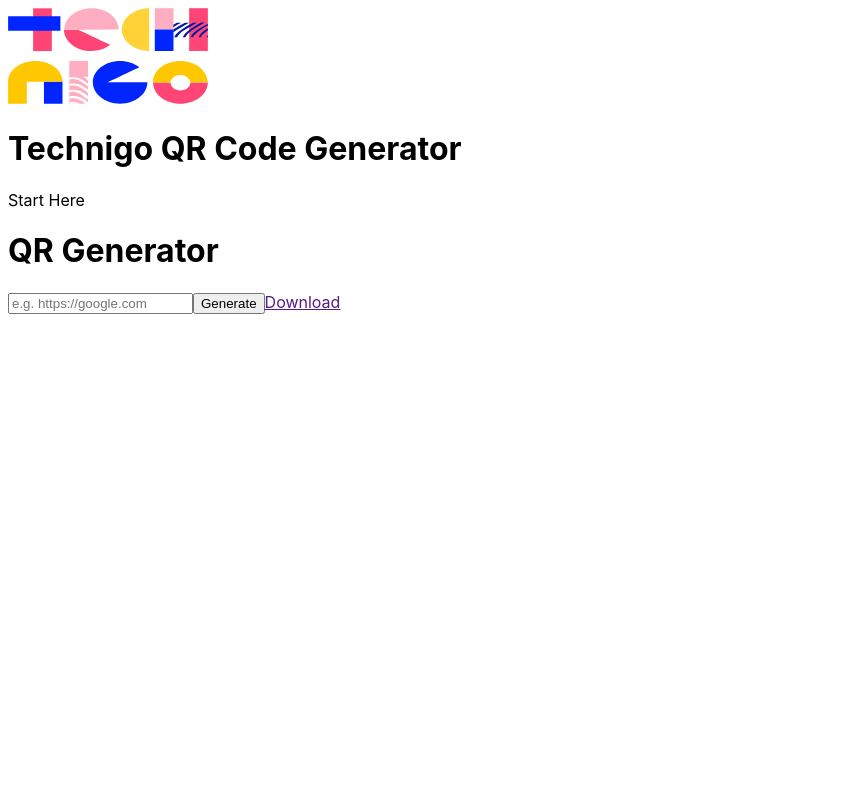
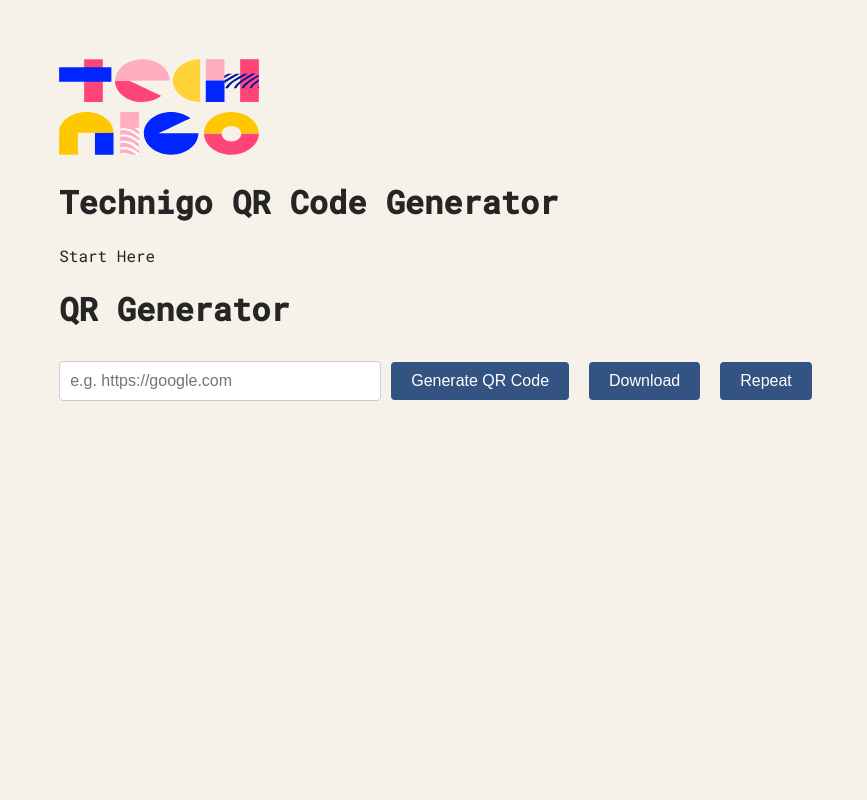
Before and after one commit to Technigo/project-custom-hooks-qr-code-generator-vite, a React (Vite) app: page / in a window 1280 px wide. Shown: the top 800 px of the page, without its empty margins (0-867 px from the left). Built offline with nearby package versions, Linux system fonts and the light colour scheme.

Commit message:
first commit moved code from example to app and custom hook and got prompt to display but not working yet

```diff
--- a/src/App.jsx
+++ b/src/App.jsx
@@ -3,10 +3,33 @@
 import logo from "./assets/technigo-logo.svg";
 // Import the custom hook useQRCodeGenerator
 import { QrExample } from "./components/QrExample";
+import { useQRCodeGenerator } from "./hooks/useQRCodeGenerator";
+import { useState, useEffect } from "react";
+import "./index.css";
 
 // Define the App component
 export const App = () => {
   // Destructure variables, properties and methods from the useQRCodeGenerator hook that you imported above here :)
+
+  const {
+    url,
+    setUrl,
+    generateQRCode,
+    qr,
+    downloadQRCode,
+    repeatAction,
+    setInputToggle,
+    inputToggle,
+  } = useQRCodeGenerator();
+
+  function handleDownloadClick() {
+    setInputToggle(false);
+    downloadQRCode();
+  }
+
+  function handleRepeatClick() {
+    repeatAction();
+  }
 
   // Return the JSX to render the component
   return (
@@ -15,8 +38,25 @@ export const App = () => {
       <img className="logo" src={logo} alt="" />
       <h1>Technigo QR Code Generator</h1>
       <p>Start Here</p>
-      <QrExample />
 
+      <h1>QR Generator</h1>
+      <input
+        type="text"
+        placeholder="e.g. https://google.com"
+        value={url}
+        onChange={(e) => setUrl(e.target.value)}
+      />
+      <button onClick={generateQRCode}>Generate QR Code</button>
+      <>
+        <img src={qr} />
+        <a href={qr} download="qrcode.png">
+          <button onClick={handleDownloadClick}> Download </button>
+        </a>
+
+        <button id="buttonRepeat" onClick={handleRepeatClick}>
+          Repeat
+        </button>
+      </>
       {/* Conditionally render based on wether the user is inputting an URL to generate a QR Code or the user wnats to downaload the generated QR Code from the url input */}
       {/* {yourReactiveVariableThatTogglesTheDownloadQrCcodeOrInputField ? () : ()} */}
     </div>
--- a/src/components/QrExample.jsx
+++ b/src/components/QrExample.jsx
@@ -3,6 +3,7 @@
 // Delete once finished, you will work directly wkithin the app ;)
 import QRCode from "qrcode";
 import { useState } from "react";
+
 export const QrExample = () => {
   const [url, setUrl] = useState("");
   const [qr, setQr] = useState("");
@@ -40,8 +41,10 @@ export const QrExample = () => {
       <>
         <img src={qr} />
         <a href={qr} download="qrcode.png">
-          Download
+          <button> Download </button>
         </a>
+
+        <button onClick={GenerateQRCode}>Repeat</button>
       </>
     </div>
   );
--- a/src/hooks/useQRCodeGenerator.jsx
+++ b/src/hooks/useQRCodeGenerator.jsx
@@ -1,78 +1,105 @@
 // Hook Explanation
 // This React component, specifically a custom hook named useQRCodeGenerator, is designed to facilitate the generation and downloading of QR codes. Initially, it utilizes the useState hook from React to manage three pieces of state: url (to store the input URL that will be converted into a QR code), qr (to store the generated QR code data URL), and showInput (a boolean to toggle the visibility of an input element in the UI). The hook exposes a method generateQRCode which utilizes the QRCode.toDataURL method to convert the provided URL into a QR code, applying specific styling options, and then updates the state with the generated QR code and hides the input. The downloadQRCode method allows users to download the generated QR code as a PNG file, prompting them to provide a filename and handling the download process via creating an anchor element in the DOM. Lastly, the repeatAction method resets the state to allow users to generate a new QR code. The hook returns an object containing the state variables and methods, enabling them to be utilized in the component where the hook is used.
 import QRCode from "qrcode";
+import { useState } from "react";
 
 // Define a custom hook named useQRCodeGenerator
 export const useQRCodeGenerator = () => {
-  // Reactive State variable to store the input URL
-  //   const ...
+  // variable to store the input URL
+  const [url, setUrl] = useState("");
+  // variable to store the generated QR code data URL
+  const [qr, setQr] = useState("");
 
-  // Reactive State variable to store the generated QR code data URL
-  //   const ...
-
-  // Reactive State variable to toggle the visibility of the input element - boolean value
-  //   const ...
+  //variable to toggle the visibility of the input element - boolean value
+  const [inputToggle, setInputToggle] = useState(true);
 
   // Function to generate a QR code from the input URL
   const generateQRCode = () => {
     // HINT 1: Utilize the qrccode library that converts a URL to a QR code data URL.
     // Use the Import of the qrcode and chain to the native method toDataUrl() much like the example provided and specify the data within the object that you will be passing such as the {url, {width, margin, color:{dark, light}}} which containes the information to generate the qr-code and url. Lastly, this native method toDataUrl() will contain a callback function  that will update the qr variable and will also update the variable toggling the visibility of the input element.
     QRCode.toDataURL(
-      console.log("Delete This Line OR Comment Out")
-      // HINT 2: Ensure to pass the necessary parameters to the QR code generation method, such as the URL to convert and any styling options.
-      // ...
-      // HINT 3: Handle the callback of the QR code generation method, which provides the generated QR code data URL.
-      // ...
-      // HINT 4: Implement error handling to manage any issues that might occur during QR code generation.
-      // ...
-      // HINT 5: Update the relevant state variables with the generated QR code data URL and adjust the UI accordingly.
-      // ...
-      // HINT 6: Consider the user experience and how the UI should change once the QR code has been generated.
-      // ...
+      url,
+      {
+        width: 200,
+        margin: 2,
+        color: {
+          dark: "#335383FF",
+          light: "#EEEEEEFF",
+        },
+      },
+      (err, url) => {
+        if (err) return console.error(err);
+        console.log(url);
+        setQr(url);
+      }
     );
   };
+
+  // HINT 6: Consider the user experience and how the UI should change once the QR code has been generated.
+  // ...
 
   // Function to download the generated QR code as a PNG file
   const downloadQRCode = () => {
     // HINT 1: Consider encapsulating the filename prompting logic into a separate function.
     const getFileName = () => {
       // HINT 2: Use a method to prompt the user for input and store the response.
-      // ...
+      function askForFileName() {
+        return prompt("Please enter a file name.");
+      }
+      const userFileName = askForFileName();
       // HINT 3: Implement a check for an empty filename and utilize recursion to re-prompt the user if necessary.
-      // ...
+      if (!userFileName) {
+        getFileName();
+        return;
+      }
       // HINT 4: Ensure the function returns the obtained filename.
-      // ...
+      return userFileName;
     };
 
     // HINT 5: Call the above function to retrieve a filename and store it in a variable.
-    // ...
+    const userFileName = getFileName();
 
     // HINT 6: Format the filename to ensure it is filesystem-friendly.
-    // ...
+    const formattedFileName = userFileName + ".png";
 
     // HINT 7: Create an anchor element to facilitate the download.
-    // ...
+    const anchor = document.createElement("a");
 
     // HINT 8: Set the necessary attributes on the anchor element to prepare it for download.
-    // ...
-
+    anchor.setAttribute("href", qr);
+    anchor.setAttribute("download", formattedFileName);
     // HINT 9: Append the anchor element to the document to make it interactable.
-    // ...
-
+    anchor.textContent = "get QRcode";
+    document.querySelector("#code")?.insertAdjacentElement("beforeend", anchor);
     // HINT 10: Programmatically trigger a click on the anchor element to initiate the download.
     // ...
-
+    anchor.addEventListener("click", () => {
+      setInputToggle(true);
+      anchor.remove();
+      repeatAction();
+    });
     // HINT 11: Remove the anchor element from the document after the download has been initiated.
-    // ...
   };
 
   // Function to reset the state and allow generating a new QR code
   const repeatAction = () => {
     // Reset the url state to an empty string
+    setUrl("");
     // Reset the qr state to an empty string
+    setQr("");
     // Show the input element back to true :)
+    setInputToggle(true);
   };
 
   // Return the state variables and functions to be used in the component
-  return {};
+  return {
+    url,
+    setUrl,
+    generateQRCode,
+    qr,
+    downloadQRCode,
+    repeatAction,
+    setInputToggle,
+    inputToggle,
+  };
 };
--- a/src/index.css
+++ b/src/index.css
@@ -1,10 +1,52 @@
+@import url("https://fonts.googleapis.com/css2?family=Roboto+Mono:ital,wght@0,300;0,400;0,500;1,300&display=swap");
+
 :root {
   margin: 0;
-  font-family: -apple-system, BlinkMacSystemFont, "Segoe UI", "Roboto", "Oxygen",
-    "Ubuntu", "Cantarell", "Fira Sans", "Droid Sans", "Helvetica Neue",
-    sans-serif;
+  font-family: "Roboto Mono", sans-serif;
   -webkit-font-smoothing: antialiased;
   -moz-osx-font-smoothing: grayscale;
+}
+
+body {
+  font-family: "Roboto Mono", sans-serif;
+  color: #252525;
+  font-weight: 400;
+  background-color: #f7f2e9;
+  border-bottom: 1.6rem solid #edc84b;
+  min-height: 100vh;
+  padding: 3.2rem;
+  padding-bottom: 6rem;
+}
+
+button {
+  background-color: #335383;
+  color: #fff;
+  padding: 10px 20px;
+  border: none;
+  border-radius: 4px;
+  font-size: 16px;
+  cursor: pointer;
+  margin: 10px;
+}
+
+button:hover {
+  background-color: #23375d;
+}
+
+.buttonRepeat {
+  display: none;
+}
+
+a {
+  text-decoration: none;
+}
+input {
+  padding: 10px;
+  font-size: 16px;
+  border: 1px solid #ccc;
+  border-radius: 4px;
+  margin-bottom: 20px;
+  width: 300px;
 }
 
 /* .app {
@@ -22,30 +64,6 @@ h1 {
   margin-bottom: 20px;
 }
 
-input {
-  padding: 10px;
-  font-size: 16px;
-  border: 1px solid #ccc;
-  border-radius: 4px;
-  margin-bottom: 20px;
-  width: 300px;
-}
-
-button {
-  background-color: #335383;
-  color: #fff;
-  padding: 10px 20px;
-  border: none;
-  border-radius: 4px;
-  font-size: 16px;
-  cursor: pointer;
-  margin: 10px;
-}
-
-button:hover {
-  background-color: #23375d;
-}
-
 img {
   margin-top: 20px;
   max-width: 300px;
```
